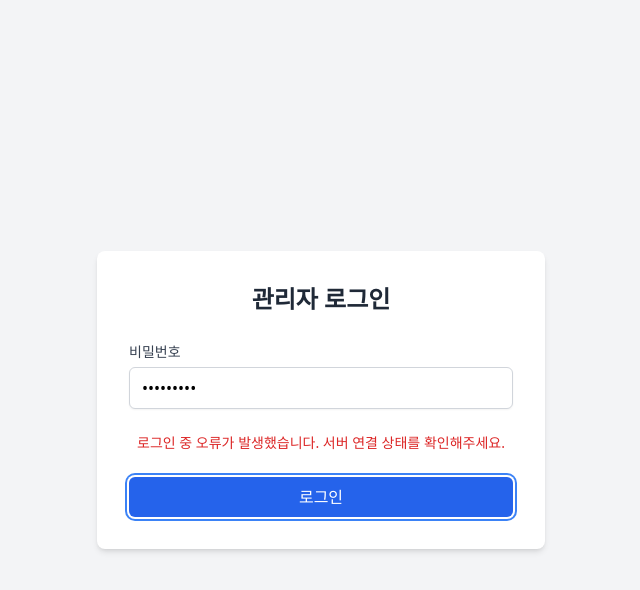
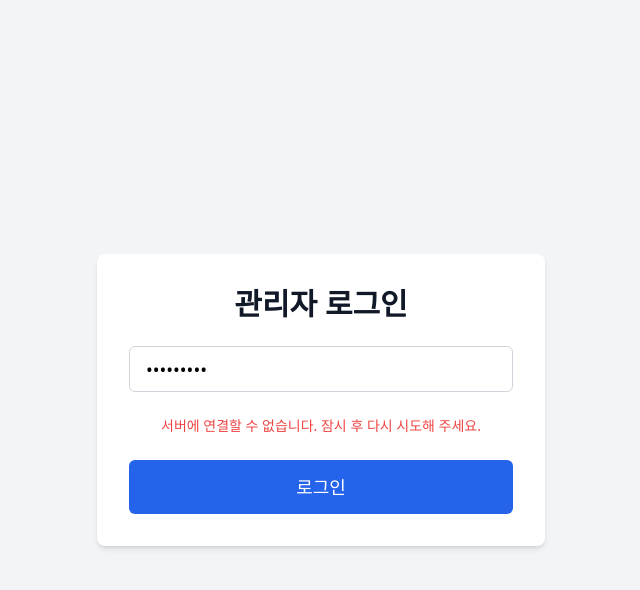
Before and after one commit to yonseimidentalclinic/frontend, a React (Vite) app: page /admin/login in a window 1280 px wide. Both pictures are taken after typing "Sample123" into the empty fields and a click on the button "로그인". Shown: the top 590 px of the page, without its empty margins (319-959 px from the left). Built offline with nearby package versions, Linux system fonts and the light colour scheme; no server answers.

Commit message:
yyyyyyyyyyyyy

```diff
--- a/src/pages/AdminLoginPage.jsx
+++ b/src/pages/AdminLoginPage.jsx
@@ -1,76 +1,89 @@
+// =================================================================
+// 디버깅 기능이 추가된 관리자 로그인 페이지 (AdminLoginPage.jsx)
+// 파일 경로: /src/pages/AdminLoginPage.jsx
+// 주요 개선사항:
+// 1. 로그인 시도 시 사용되는 API 주소를 콘솔에 출력
+// 2. 로그인 실패 시, 서버에서 받은 에러 메시지를 더 자세하게 콘솔에 출력
+// =================================================================
+
 import React, { useState } from 'react';
 import { useNavigate } from 'react-router-dom';
-import api from '/src/services/api.js';
+import axios from 'axios';
+
+const API_URL = import.meta.env.VITE_API_URL;
 
 const AdminLoginPage = () => {
   const [password, setPassword] = useState('');
   const [error, setError] = useState('');
+  const [isSubmitting, setIsSubmitting] = useState(false);
   const navigate = useNavigate();
 
   const handleLogin = async (e) => {
     e.preventDefault();
-    setError(''); // 이전 오류 메시지 초기화
+    setIsSubmitting(true);
+    setError('');
 
-    if (!password) {
-      setError('비밀번호를 입력해주세요.');
-      return;
-    }
+    // [디버깅 코드 1] 어떤 API 서버 주소로 요청을 보내는지 확인합니다.
+    console.log(`백엔드 서버에 로그인을 요청합니다: ${API_URL}/api/admin/login`);
 
     try {
-      const response = await api.post('/admin/login', { password });
+      const response = await axios.post(`${API_URL}/api/admin/login`, { password });
 
-      // 서버로부터 accessToken을 성공적으로 받았는지 확인
-      if (response.data && response.data.accessToken) {
-        // 토큰을 localStorage에 저장
-        localStorage.setItem('adminToken', response.data.accessToken);
+      console.log('로그인 성공! 서버로부터 토큰을 받았습니다.');
+      localStorage.setItem('accessToken', response.data.accessToken);
+      navigate('/admin');
 
-        // 저장 후 관리자 대시보드로 이동
-        navigate('/admin/dashboard', { replace: true });
+    } catch (err) {
+      // [디버깅 코드 2] 로그인 실패 시, 서버로부터 받은 모든 에러 정보를 자세히 보여줍니다.
+      console.error("로그인 중 심각한 오류가 발생했습니다. 아래는 서버로부터 받은 전체 에러 정보입니다.");
+      console.error(err);
+
+      if (err.response) {
+        // 서버가 응답을 했지만, 상태 코드가 2xx가 아닌 경우 (예: 401 Unauthorized)
+        console.error('서버 응답 데이터:', err.response.data);
+        console.error('서버 응답 상태:', err.response.status);
+        setError(`로그인에 실패했습니다. (상태: ${err.response.status})`);
+      } else if (err.request) {
+        // 요청은 이루어졌으나, 응답을 받지 못한 경우 (예: 네트워크 오류, 잘못된 API 주소)
+        console.error('서버로부터 응답을 받지 못했습니다. API 주소나 네트워크 연결을 확인해주세요.');
+        setError('서버에 연결할 수 없습니다. 잠시 후 다시 시도해 주세요.');
       } else {
-        setError('로그인에 실패했습니다. 서버로부터 올바른 응답을 받지 못했습니다.');
+        // 요청을 설정하는 중에 문제가 발생한 경우
+        console.error('Axios 요청 설정 오류:', err.message);
+        setError('요청 중 오류가 발생했습니다.');
       }
-    } catch (err) {
-      console.error('Login failed:', err);
-      if (err.response && err.response.status === 401) {
-        setError('비밀번호가 일치하지 않습니다.');
-      } else {
-        setError('로그인 중 오류가 발생했습니다. 서버 연결 상태를 확인해주세요.');
-      }
+    } finally {
+      setIsSubmitting(false);
     }
   };
 
   return (
-    <div className="flex items-center justify-center min-h-screen bg-gray-100">
+    <div className="flex items-center justify-center h-screen bg-gray-100">
       <div className="w-full max-w-md p-8 space-y-6 bg-white rounded-lg shadow-md">
-        <h1 className="text-2xl font-bold text-center text-gray-800">관리자 로그인</h1>
-        <form onSubmit={handleLogin} className="space-y-6">
+        <h1 className="text-3xl font-bold text-center text-gray-900">관리자 로그인</h1>
+        <form className="space-y-6" onSubmit={handleLogin}>
           <div>
-            <label
-              htmlFor="password"
-              className="text-sm font-medium text-gray-700"
-            >
-              비밀번호
-            </label>
+            <label htmlFor="password_admin" className="sr-only">비밀번호</label>
             <input
-              id="password"
+              id="password_admin"
+              name="password"
               type="password"
+              autoComplete="current-password"
+              required
               value={password}
               onChange={(e) => setPassword(e.target.value)}
-              className="w-full px-3 py-2 mt-1 border border-gray-300 rounded-md shadow-sm focus:outline-none focus:ring-blue-500 focus:border-blue-500"
-              required
+              className="w-full px-4 py-2 text-lg border border-gray-300 rounded-md focus:outline-none focus:ring-2 focus:ring-blue-500"
+              placeholder="비밀번호"
             />
           </div>
-
-          {error && (
-            <p className="text-sm text-center text-red-600">{error}</p>
-          )}
-
+          {error && <p className="text-red-500 text-sm text-center">{error}</p>}
           <div>
             <button
               type="submit"
-              className="w-full px-4 py-2 font-medium text-white bg-blue-600 rounded-md hover:bg-blue-700 focus:outline-none focus:ring-2 focus:ring-offset-2 focus:ring-blue-500"
+              disabled={isSubmitting}
+              className="w-full flex justify-center py-3 px-4 border border-transparent text-lg font-medium rounded-md text-white bg-blue-600 hover:bg-blue-700 focus:outline-none focus:ring-2 focus:ring-offset-2 focus:ring-blue-500 disabled:bg-blue-300"
             >
-              로그인
+              {isSubmitting ? '로그인 중...' : '로그인'}
             </button>
           </div>
         </form>
```
